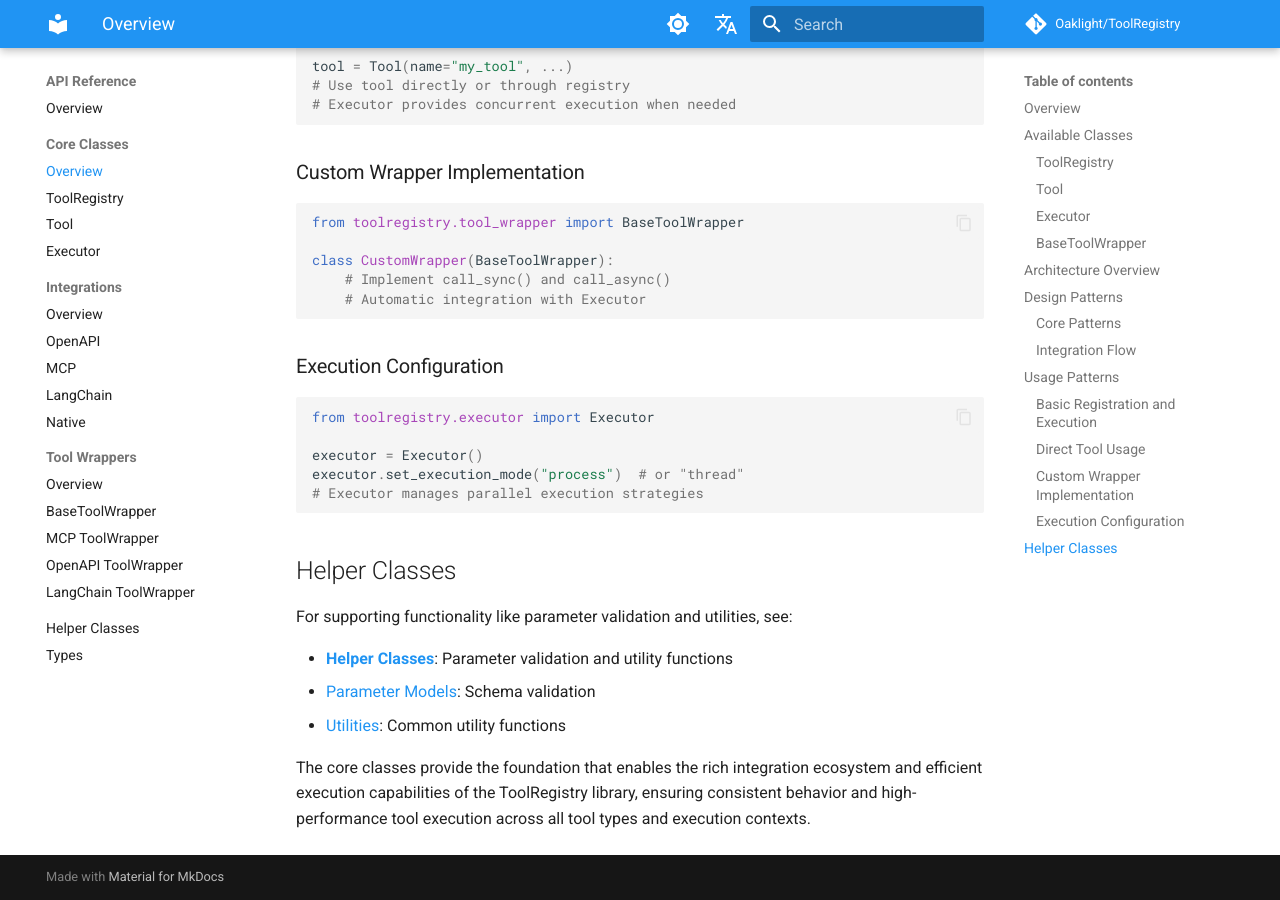
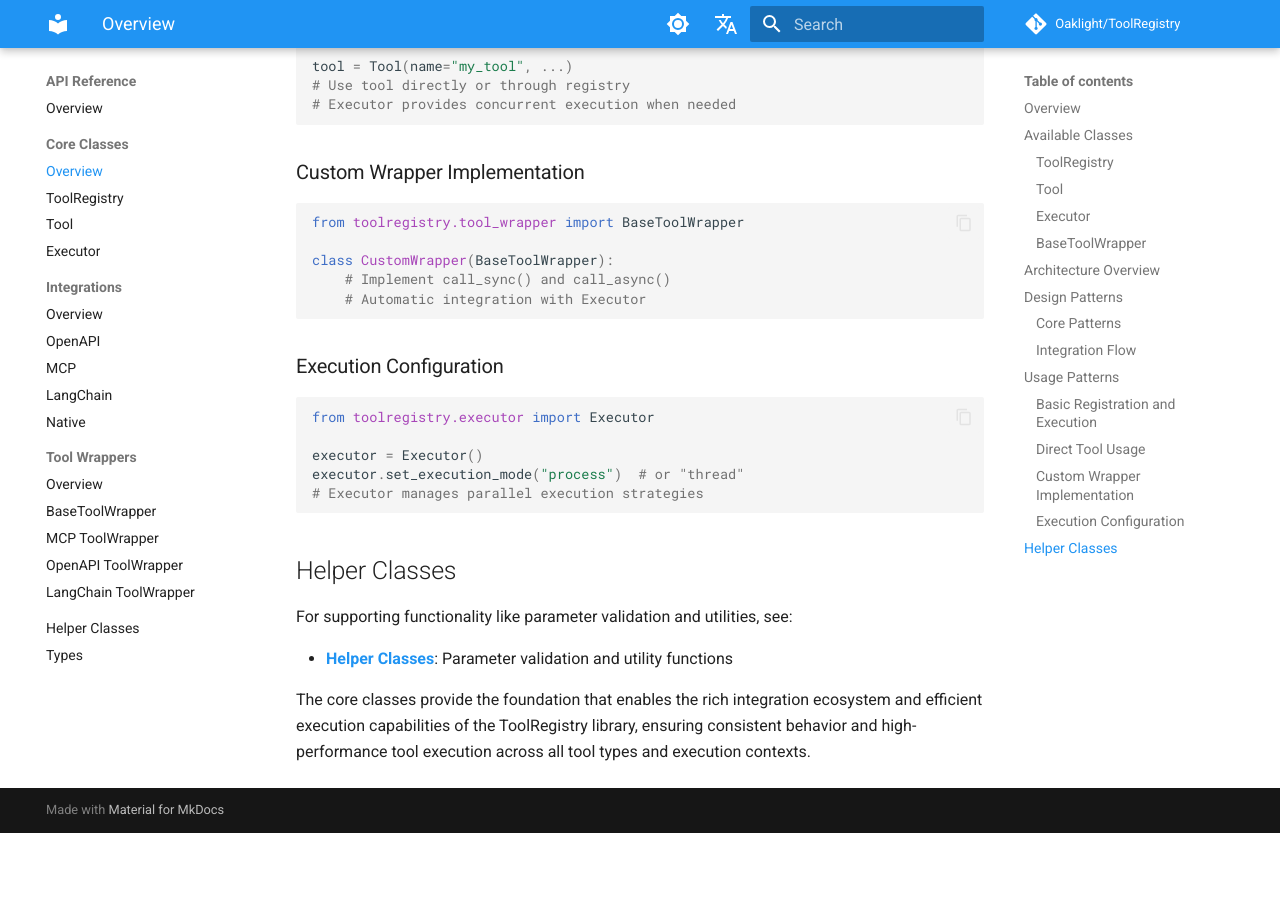
Before and after one commit to Oaklight/ToolRegistry, an MkDocs documentation site: the page built from docs/api/core.md, in a window 1280 px wide and 900 px high, scrolled down 2836 px. Built offline with MkDocs 1.6.1 and Material for MkDocs 9.7.7, drawn with Linux system fonts in a browser that asks for light colours; comment, search, counter and statistics services are not loaded; after the commit the page ends 3669 px from its top, so only the background shows below that.

Commit message:
fix(api): fix broken internal links in core.md and helpers.md
helpers/parameter_models.md and helpers/utils.md do not exist as
separate pages. Point to helpers.md and modules.md respectively.

```diff
--- a/docs/api/core.md
+++ b/docs/api/core.md
@@ -131,8 +131,6 @@
 
 For supporting functionality like parameter validation and utilities, see:
 
-- [**Helper Classes**](../helpers.md): Parameter validation and utility functions
-- [Parameter Models](../helpers/parameter_models.md): Schema validation
-- [Utilities](../helpers/utils.md): Common utility functions
+- [**Helper Classes**](helpers.md): Parameter validation and utility functions
 
 The core classes provide the foundation that enables the rich integration ecosystem and efficient execution capabilities of the ToolRegistry library, ensuring consistent behavior and high-performance tool execution across all tool types and execution contexts.
```
Also changed, not shown: docs/api/helpers.md (+2 -2 lines).
